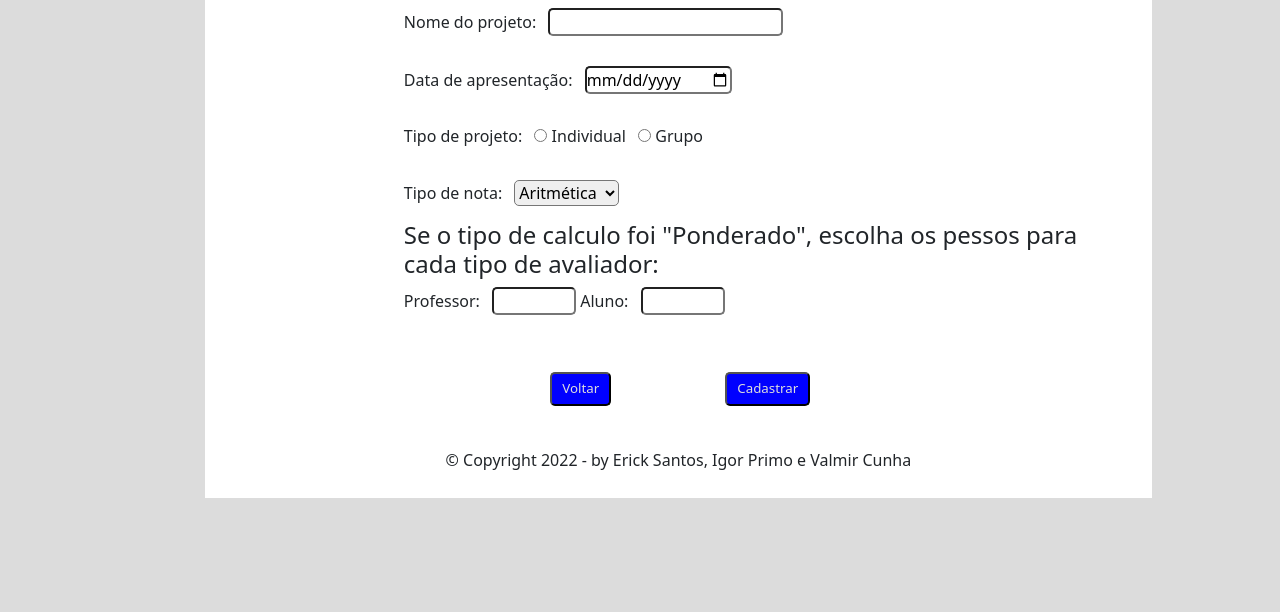
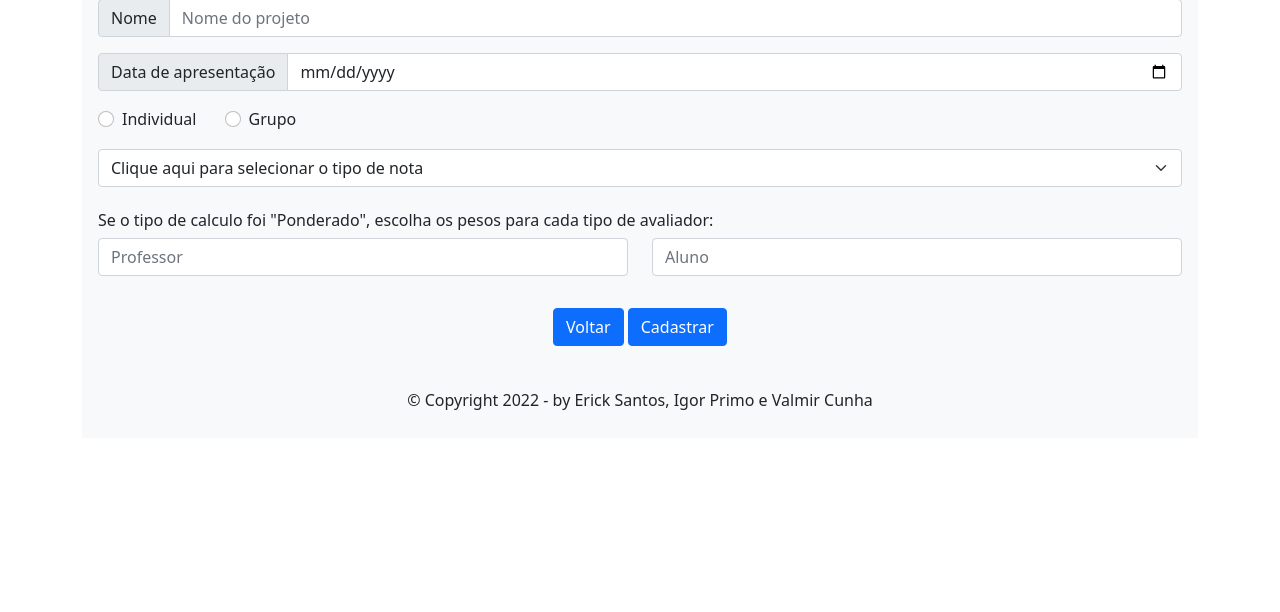
Before and after one commit to igor-primo/SAAP-UFS, a plain HTML site: page View/CadastroProjeto.html in a window 1280 px wide. Shown: the part 188-800 px from the top of the page. Drawn offline with nearby package versions, Linux system fonts and the light colour scheme.

Commit message:
atualização telas de cadastro

```diff
--- a/View/CadastroProjeto.html
+++ b/View/CadastroProjeto.html
@@ -47,55 +47,59 @@
             </div>
         </nav>
     </header>
-    <div id="corpo">
-        <h1 style="text-align: center;">Cadastra Projeto</h1>
-        <div class="formularioProjeto">
-            <form action="">
-                <div class="campo">
-                    <label for="nomeProjeto">Nome do projeto:</label>
-                    <input type="text" class="nomeProjeto">
+    <div class="container">
+        <div class="p-3 mb-2 bg-light text-dark">
+          <h3><center>Cadastro de projeto</center></h3>
+          <form action="" method="post">
+            <br>
+            <div class="input-group mb-3">
+              <span class="input-group-text" id="basic-addon1">Nome</span>
+              <input type="text" class="form-control" placeholder="Nome do projeto" aria-label="Username" aria-describedby="basic-addon1">
+            </div>
+            <div class="input-group mb-3">
+              <span class="input-group-text" id="basic-addon1">Data de apresentação</span>
+              <input id="date" type="date" class="form-control" placeholder="Endereço de email" aria-label="Email" aria-describedby="basic-addon1">
+            </div>
+            <div class="form-check form-check-inline">
+                <input class="form-check-input" type="radio" name="inlineRadioOptions" id="inlineRadio1" value="option1">
+                <label class="form-check-label" for="inlineRadio1">Individual</label>
+              </div>
+              <div class="form-check form-check-inline">
+                <input class="form-check-input" type="radio" name="inlineRadioOptions" id="inlineRadio2" value="option2">
+                <label class="form-check-label" for="inlineRadio2">Grupo</label>
+              </div>
+              <select class="form-select" aria-label="Default select example">
+                <option selected>Clique aqui para selecionar o tipo de nota</option>
+                <option value="1">Aritmética</option>
+                <option value="2">Ponderada</option>
+              </select>
+              <br>
+              <h6>Se o tipo de calculo foi "Ponderado", escolha os pesos para cada tipo de avaliador:</h6>
+              <div class="row">
+                <div class="col">
+                  <input type="text" class="form-control" placeholder="Professor">
                 </div>
-                <div class="campo">
-                    <label for="dataApresentacao">Data de apresentação:</label>
-                    <input type="date" name="data" id="dataApresentacao">
+                <div class="col">
+                  <input type="text" class="form-control" placeholder="Aluno">
                 </div>
-                <div class="campo">
-                    <label for="">Tipo de projeto:</label>
-                    <input type="radio" name="tipoProjeto" id="individual">
-                    <label for="individual">Individual</label>
-                    <input type="radio" name="tipoProjeto" id="grupo">
-                    <label for="grupo">Grupo</label>
-                </div>
-                <div class="campo">
-                    <label for="tipoNota">Tipo de nota:</label>
-                    <select name="tiposCalculo" required>
-                        <option value="1">Aritmética</option>
-                        <option value="1">Ponderada</option>
-                    </select>
-                    <h4>Se o tipo de calculo foi "Ponderado", escolha os pessos para cada tipo de avaliador:</h4>
-                    <label for="">Professor:</label>
-                    <input type="number" class="pesoProfessor" max="10" min="0">
-                    <label for="pesoAluno">Aluno:</label>
-                    <input type="number" class="pesoAluno" max="10" min="0">
-                </div>
-            </form>
-            <button class="voltar">Voltar</button>
-            <button class="cadastrar">Cadastrar</button>
+              <div>
+                <center>
+                  <button type="button" class="btn btn-primary" href="Ajuda.html">Voltar</button>
+                  <button type="submit" class="btn btn-primary">Cadastrar</button>
+                </center>
+              </div>
+            </div>
+          </form>
+          <footer id="rodape">
+            <center>
+              &copy; Copyright 2022 - by Erick Santos, Igor Primo e Valmir Cunha
+            </center>
+          </footer>
         </div>
-
-        <footer id="rodape">
-            &copy; Copyright 2022 - by Erick Santos, Igor Primo e Valmir Cunha
-        </footer>
     </div>
     <script src="https://cdn.jsdelivr.net/npm/bootstrap@5.1.3/dist/js/bootstrap.bundle.min.js"
         integrity="sha384-ka7Sk0Gln4gmtz2MlQnikT1wXgYsOg+OMhuP+IlRH9sENBO0LRn5q+8nbTov4+1p"
         crossorigin="anonymous"></script>
-    <script src="https://cdn.jsdelivr.net/npm/@popperjs/core@2.10.2/dist/umd/popper.min.js"
-        integrity="sha384-7+zCNj/IqJ95wo16oMtfsKbZ9ccEh31eOz1HGyDuCQ6wgnyJNSYdrPa03rtR1zdB"
-        crossorigin="anonymous"></script>
-    <script src="https://cdn.jsdelivr.net/npm/bootstrap@5.1.3/dist/js/bootstrap.min.js"
-        integrity="sha384-QJHtvGhmr9XOIpI6YVutG+2QOK9T+ZnN4kzFN1RtK3zEFEIsxhlmWl5/YESvpZ13"
-        crossorigin="anonymous"></script>
 </body>
 
 </html>
--- a/View/Css/EstruturaPrincipal.css
+++ b/View/Css/EstruturaPrincipal.css
@@ -6,7 +6,7 @@
 }
 
 body{
-    background-color: #DCDCDC;
+    background-color: #ffffff;
 }
 
 
```
Also changed, not shown: View/CadastroUsuario.html (+1 -7 lines), View/Css/CadastroUsuario.css (+0 -11 lines).
